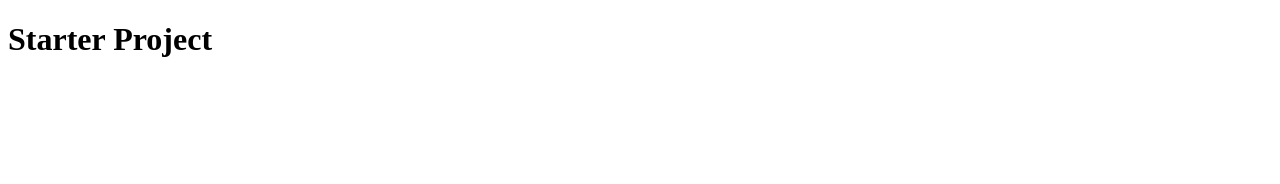
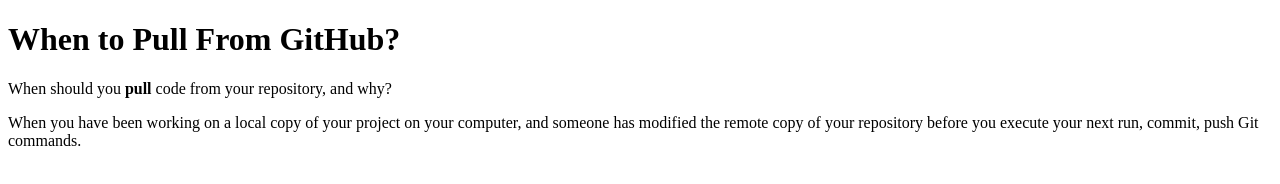
Before and after one commit to lenczes/starter030, a plain HTML site: page index.html in a window 1280 px wide. Drawn offline with Linux system fonts and the light colour scheme.

Commit message:
this push was to test the response message from a Git repo push conflict.

```diff
--- a/index.html
+++ b/index.html
@@ -4,9 +4,11 @@
     <meta charset="UTF-8">
     <meta name="viewport" content="width=device-width, initial-scale=1.0">
     <meta http-equiv="X-UA-Compatible" content="ie=edge">
-    <title>Starter Project</title>
+    <title>When to Pull From GitHub?</title>
 </head>
 <body>
-    <h1>Starter Project</h1>
+    <h1>When to Pull From GitHub?</h1>
+    <p>When should you <strong>pull</strong> code from your repository, and why?</p>
+    <p>When you have been working on a local copy of your project on your computer, and someone has modified the remote copy of your repository before you execute your next run, commit, push  Git commands.</p>
 </body>
 </html>
```
Also changed, not shown: 1 other file.
